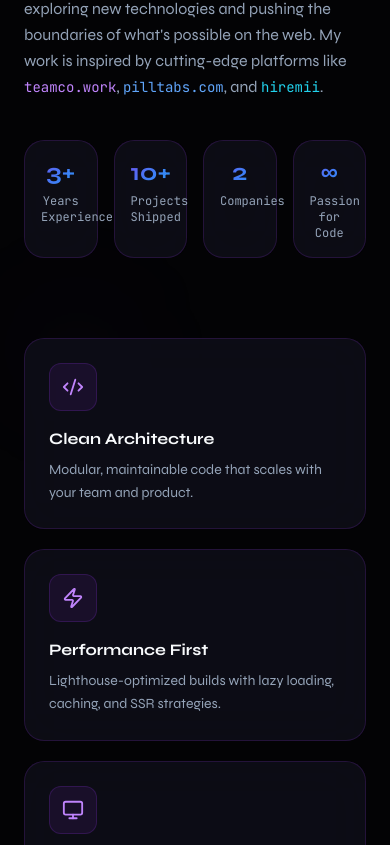
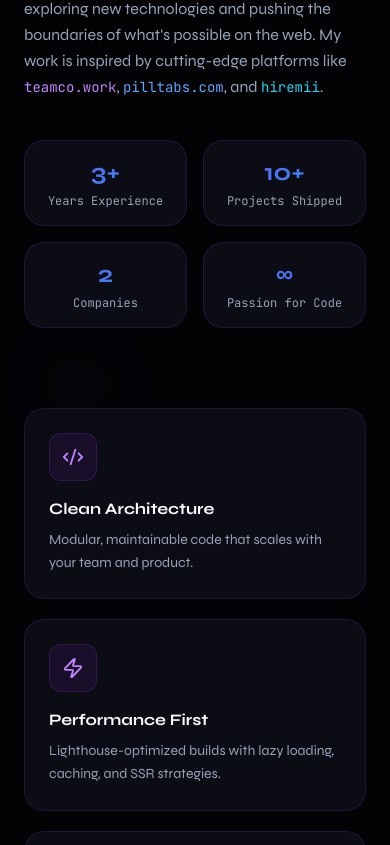
Before and after one commit to AshishAshu20/Portfolio-website, a Next.js app: page / in a window 390 px wide. Shown: the part 1939-2784 px from the top of the page. Built offline with nearby package versions, Linux system fonts and the light colour scheme.

Commit message:
Responsive exp box

```diff
--- a/components/sections/AboutSection.tsx
+++ b/components/sections/AboutSection.tsx
@@ -66,7 +66,7 @@ export default function AboutSection() {
             </p>
 
             {/* Stats row */}
-            <div className="grid grid-cols-4 gap-4 mt-4">
+            <div className="grid  grid-cols-2 md:grid-cols-4 gap-4 mt-4">
               {stats.map(({ value, label }, i) => (
                 <motion.div
                   key={label}
--- a/components/sections/SkillsSection.tsx
+++ b/components/sections/SkillsSection.tsx
@@ -261,7 +261,7 @@ export default function SkillsSection() {
         </motion.div>
 
         {/* Count-up stats */}
-        <div className="grid grid-cols-4 gap-4 max-w-lg mx-auto mb-16">
+        <div className="grid grid-cols-2 md:grid-cols-4 gap-4 max-w-lg mx-auto mb-16">
           {stats.map((stat, i) => (
             <StatCard key={stat.label} {...stat} active={inView} delay={0.2 + i * 0.08} />
           ))}
```
